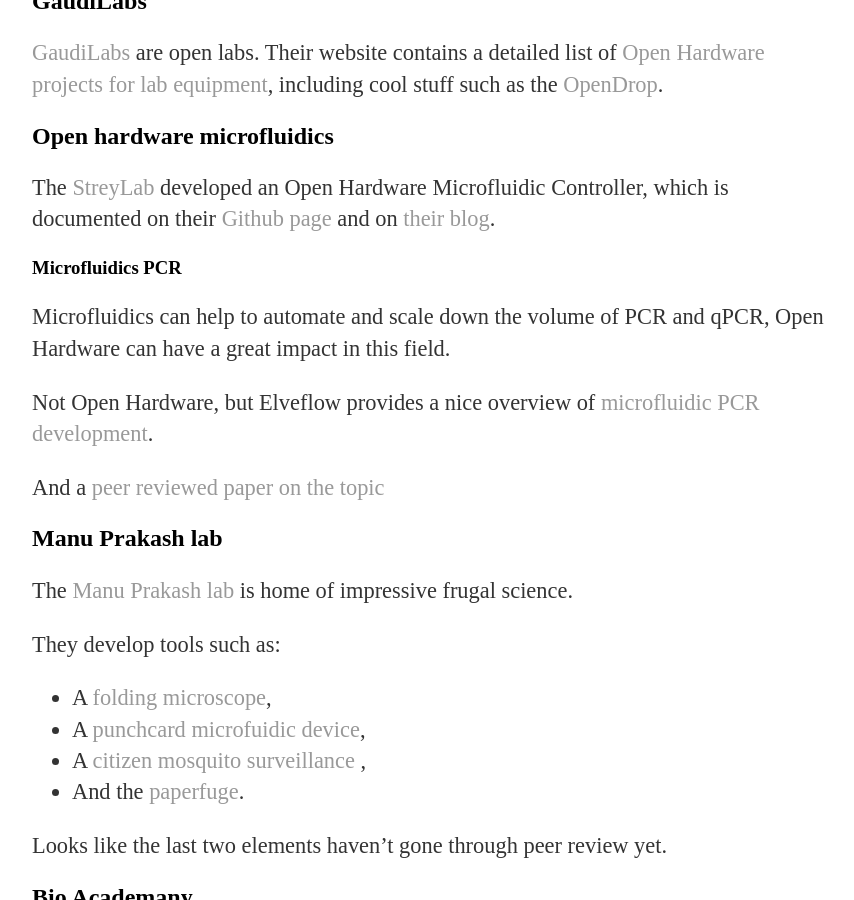
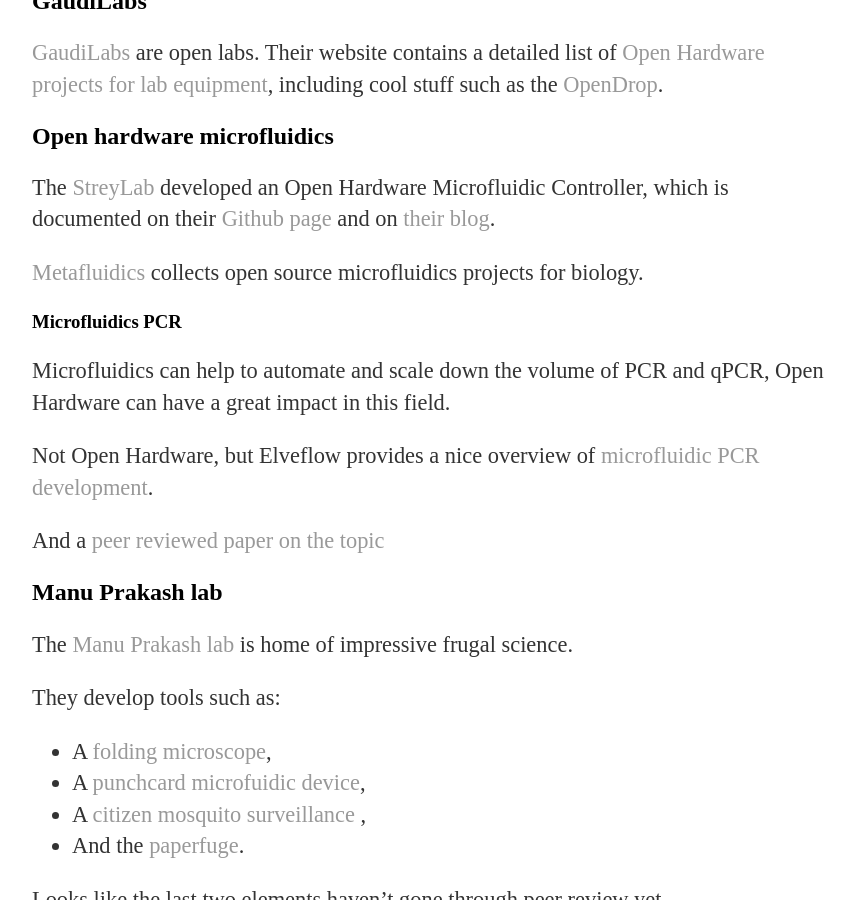
Before and after one commit to othomantegazza/otho-website, a Jekyll site: the page built from stuff/notes_on_ohardware.md, in a window 1280 px wide and 900 px high, scrolled down 551 px. Shown: the whole window, without its empty margins (208-1062 px from the left). Built offline with Jekyll 4.4.1, drawn with Linux system fonts in a browser that asks for light colours.

Commit message:
add metafluidics

```diff
--- a/stuff/notes_on_ohardware.md
+++ b/stuff/notes_on_ohardware.md
@@ -27,6 +27,8 @@
 The [StreyLab](http://streylab.com/) developed an Open Hardware Microfluidic
 Controller, which is documented on their
 [Github page](https://github.com/hstrey) and on [their blog](http://streylab.com/blog/2015/4/8/open-hardware-microfluidics-controller-arduino-shield).
+
+[Metafluidics](https://metafluidics.org/devices/) collects open source microfluidics projects for biology.
 
 ### Microfluidics PCR
 
```
